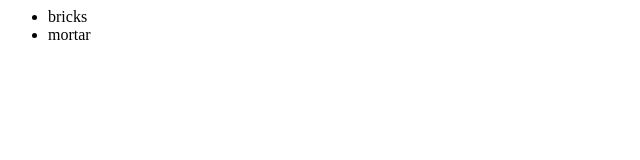
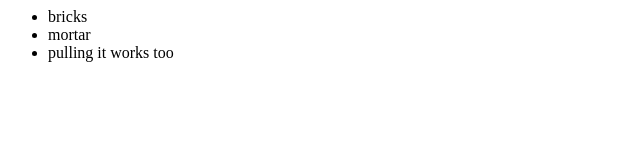
Before and after one commit to maleeshpiyaratne/html_test, a plain HTML site: page index.html in a window 1280 px wide. Shown: the whole page, without its empty margins (0-640 px from the left). Drawn offline with Linux system fonts and the light colour scheme.

Commit message:
update index.html to check pull command

```diff
--- a/index.html
+++ b/index.html
@@ -4,6 +4,7 @@
 			<ul>
 				<li>bricks</li>
 				<li>mortar</li>
+				<li>pulling it works too</li>
 			</ul>
 		</div>
 	</body>
```
